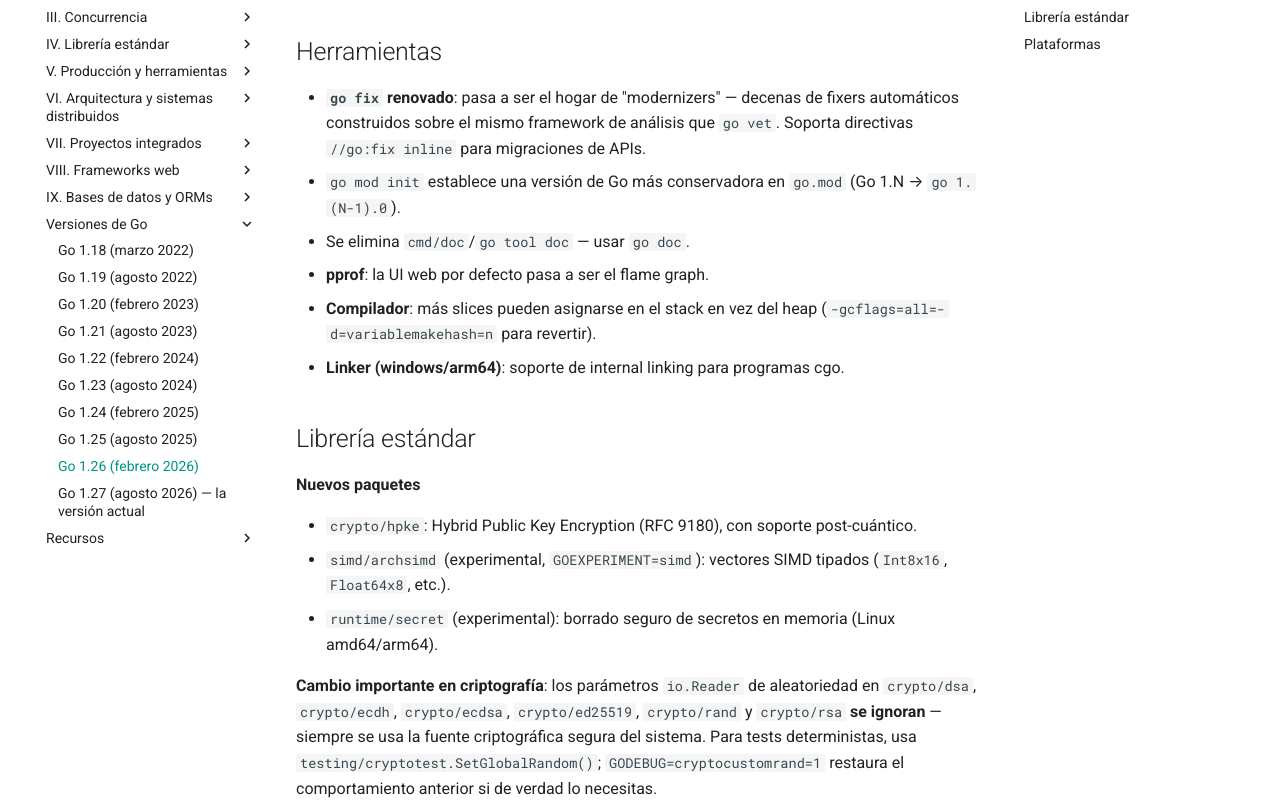
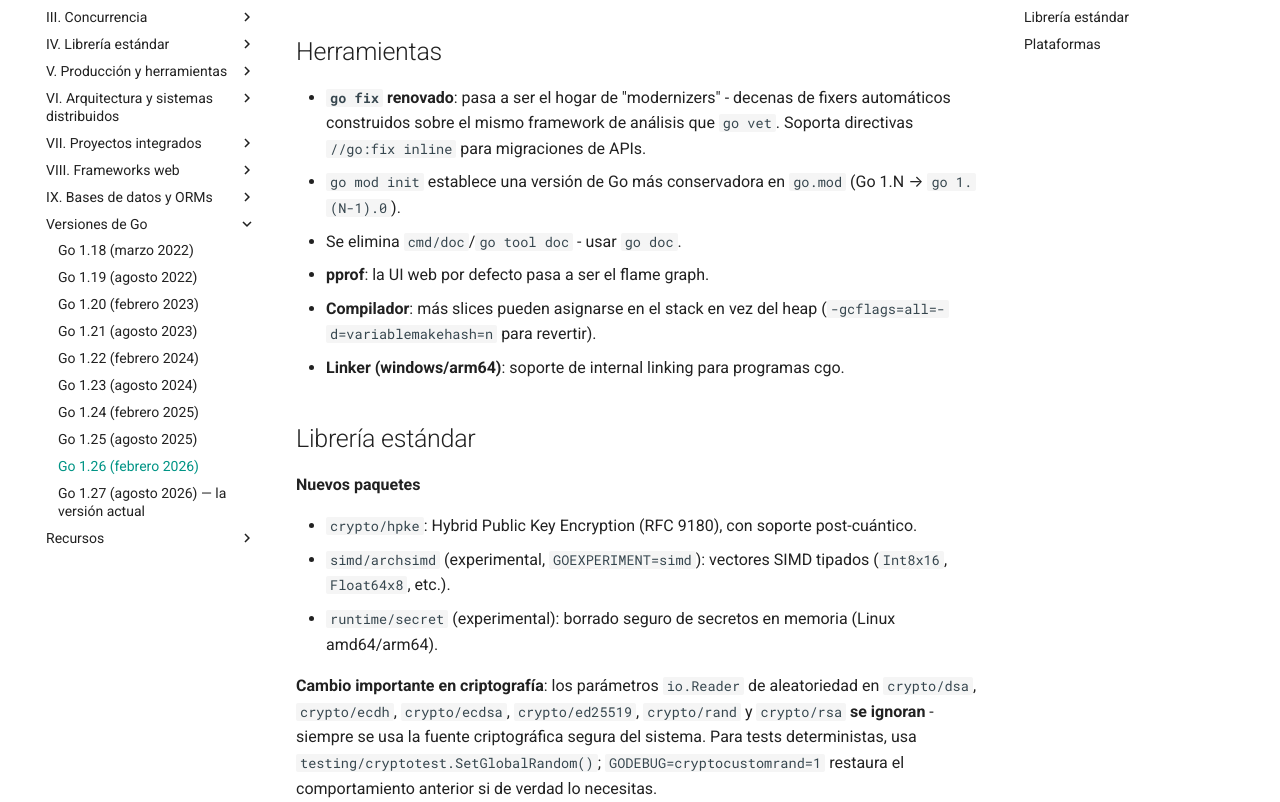
Before and after one commit to jhonsferg/spanish-golang-guide, an MkDocs documentation site: the page built from docs/10-versiones-de-go/go-1-26.md, in a window 1280 px wide and 1400 px high, scrolled down 770 px. Shown: the part 172-974 px from the top of the window. Built offline with MkDocs 1.6.1 and Material for MkDocs 9.7.7, drawn with Linux system fonts in a browser that asks for light colours; comment, search, counter and statistics services are not loaded.

Commit message:
fix: reemplazar guion largo por guion simple en go-1-26.md

```diff
--- a/docs/10-versiones-de-go/go-1-26.md
+++ b/docs/10-versiones-de-go/go-1-26.md
@@ -39,12 +39,12 @@ molesta: por fin pueden autorreferenciarse.
 
 ## Herramientas
 
-- **`go fix` renovado**: pasa a ser el hogar de "modernizers" — decenas de
+- **`go fix` renovado**: pasa a ser el hogar de "modernizers" - decenas de
   fixers automáticos construidos sobre el mismo framework de análisis que
   `go vet`. Soporta directivas `//go:fix inline` para migraciones de APIs.
 - `go mod init` establece una versión de Go más conservadora en `go.mod`
   (Go 1.N → `go 1.(N-1).0`).
-- Se elimina `cmd/doc`/`go tool doc` — usar `go doc`.
+- Se elimina `cmd/doc`/`go tool doc` - usar `go doc`.
 - **pprof**: la UI web por defecto pasa a ser el flame graph.
 - **Compilador**: más slices pueden asignarse en el stack en vez del heap
   (`-gcflags=all=-d=variablemakehash=n` para revertir).
@@ -64,7 +64,7 @@ molesta: por fin pueden autorreferenciarse.
 
 **Cambio importante en criptografía**: los parámetros `io.Reader` de
 aleatoriedad en `crypto/dsa`, `crypto/ecdh`, `crypto/ecdsa`,
-`crypto/ed25519`, `crypto/rand` y `crypto/rsa` **se ignoran** — siempre se
+`crypto/ed25519`, `crypto/rand` y `crypto/rsa` **se ignoran** - siempre se
 usa la fuente criptográfica segura del sistema. Para tests deterministas,
 usa `testing/cryptotest.SetGlobalRandom()`; `GODEBUG=cryptocustomrand=1`
 restaura el comportamiento anterior si de verdad lo necesitas.
```
